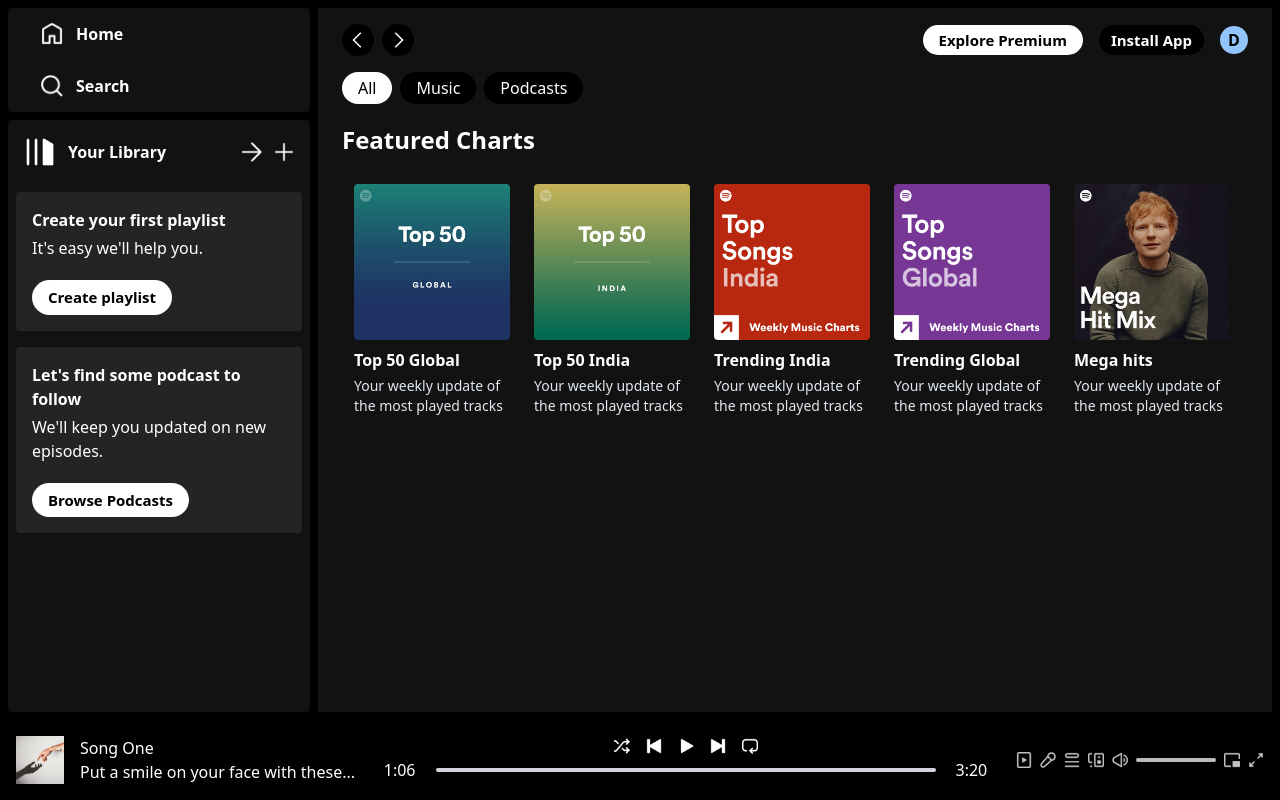
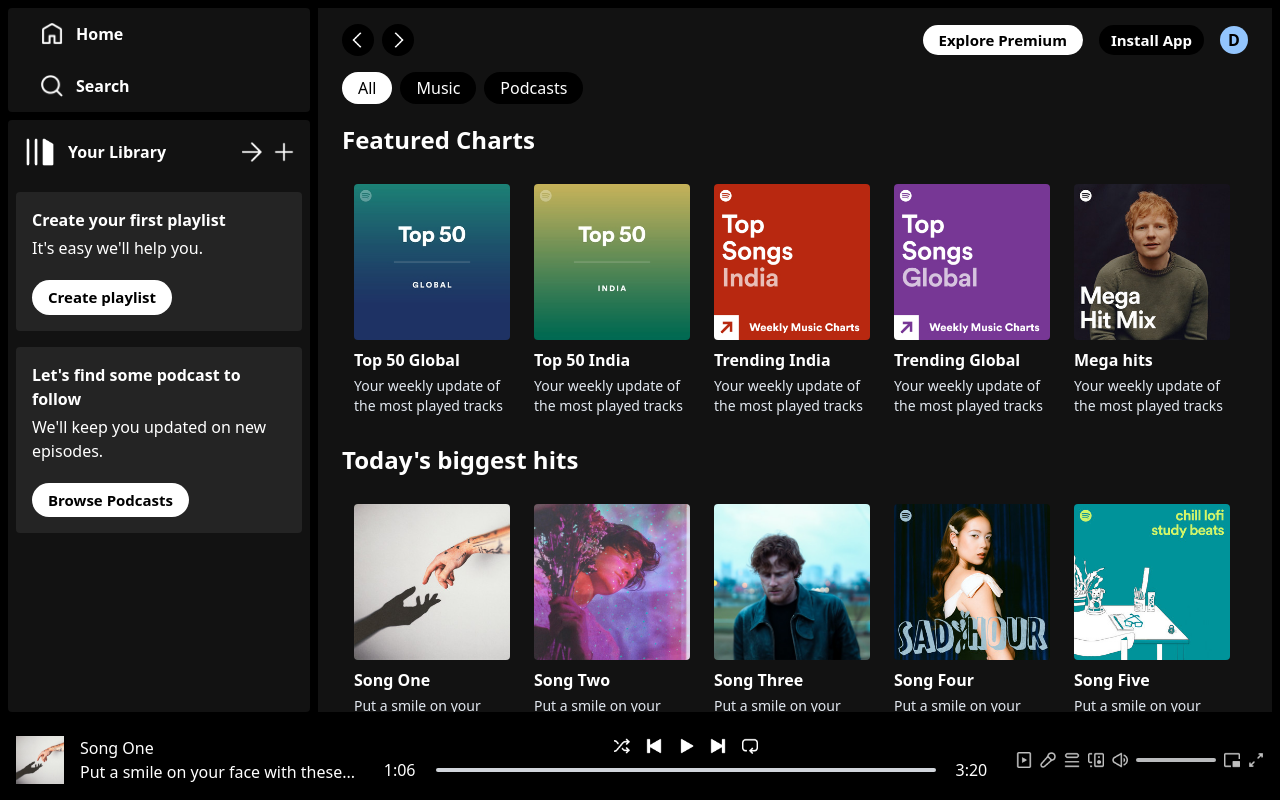
Before and after one commit to Dhaliyanoushad/spotify-clone, a React (Vite) app: page / in a window 1280 px wide. Built offline with nearby package versions, Linux system fonts and the light colour scheme.

Commit message:
Song Item Component

```diff
--- a/src/components/DisplayHome.jsx
+++ b/src/components/DisplayHome.jsx
@@ -20,6 +20,20 @@
           ))}
         </div>
       </div>
+      <div className="mb-4">
+        <h1 className="my-5 font-bold text-2xl">Today's biggest hits</h1>
+        <div className="flex overflow-hidden hover:overflow-auto">
+          {songsData.map((item, index) => (
+            <AlbumItem
+              key={index}
+              name={item.name}
+              desc={item.desc}
+              id={item.id}
+              image={item.image}
+            />
+          ))}
+        </div>
+      </div>
     </>
   );
 };
--- /dev/null
+++ b/src/components/SongItem.jsx
@@ -0,0 +1,12 @@
+import React from "react";
+
+const SongItem = () => {
+  return (
+    <div className="min-w-[180px] p-2 px-3 rounded cursor-pointer hover:bg-[#ffffff26]">
+      <img className="rounded" src={image} alt="" />
+      <p className="text-slate-200 text-sm"></p>
+    </div>
+  );
+};
+
+export default SongItem;
```
